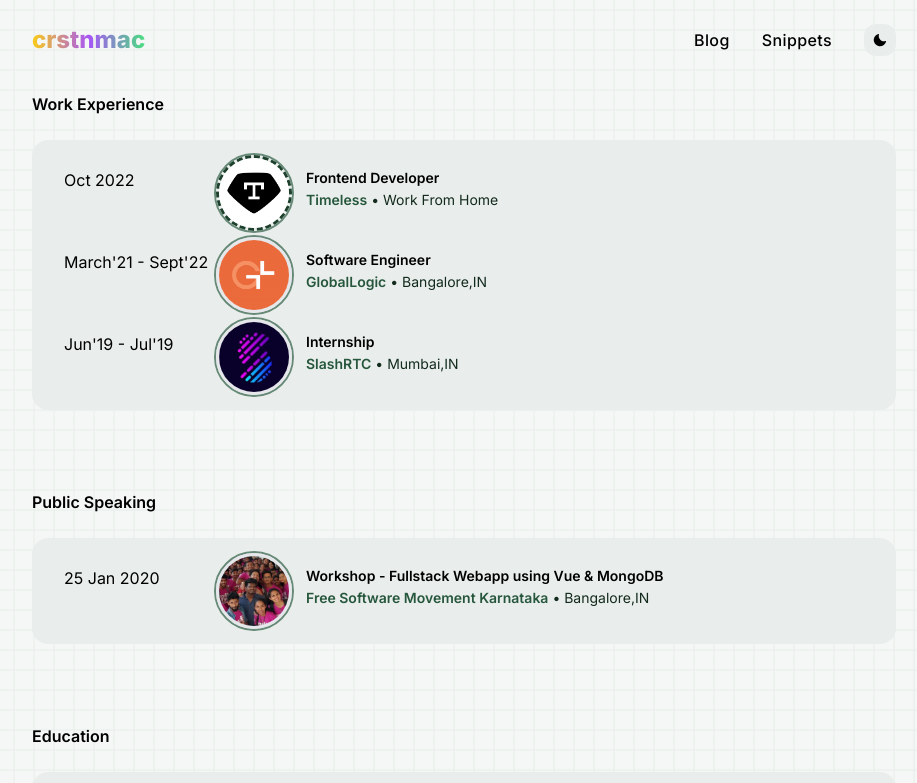
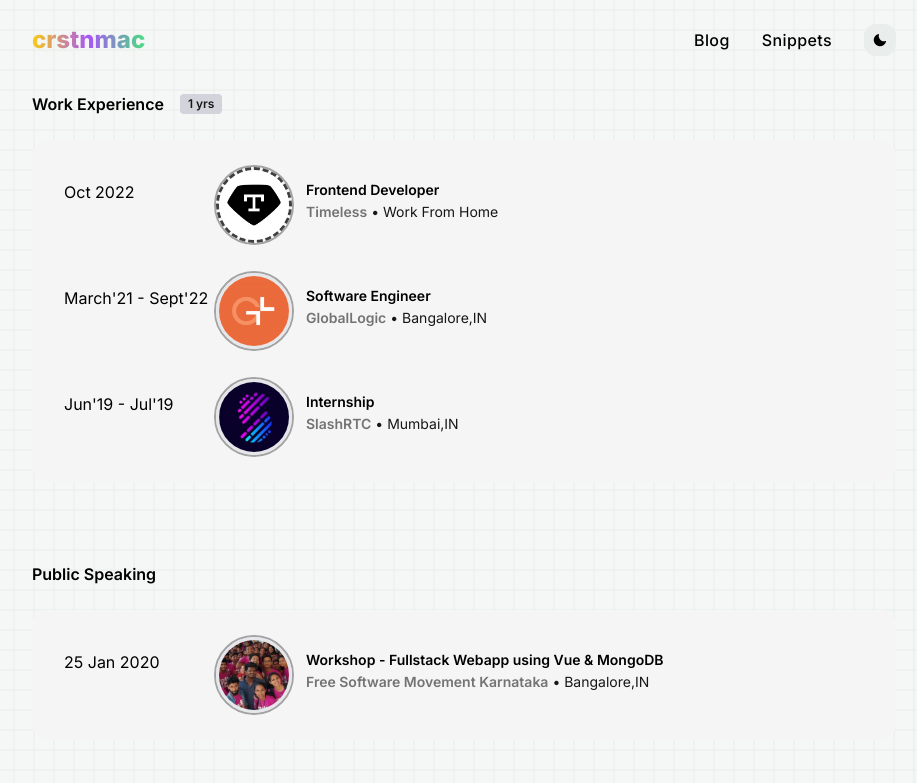
Before and after one commit to crstnmac/crstnmac.github.io, a Next.js app: page /about in a window 1280 px wide. Shown: the top 783 px of the page, without its empty margins (176-1093 px from the left). Built offline with nearby package versions, Linux system fonts and the light colour scheme.

Commit message:
feat(app): :sparkles: add medium blogs and fix experience section

```diff
--- a/app/(pages)/page.tsx
+++ b/app/(pages)/page.tsx
@@ -8,10 +8,99 @@ export default function Home() {
     .sort((a, b) => {
       return compareDesc(new Date(a.date), new Date(b.date));
     });
+
+  const experiences = [
+    {
+      name: 'Work Experience',
+      emoji: 'boy-coding',
+      info: [
+        {
+          place: 'Work from home',
+          date: "Oct'22",
+          topic: 'Frontend Developer',
+          event: 'Timeless',
+          eventlink: 'https://timeless.co/',
+          description: 'Working as a Frontend Developer',
+          img: 'timeless',
+          active: 'Present',
+          imgAlt: 'Image',
+        },
+        {
+          place: 'Bangalore,IN',
+          date: "March'21 - Sept'22",
+          topic: 'Software Engineer',
+          event: 'GlobalLogic',
+          eventlink: 'https://globallogic.com',
+          description:
+            'Migrated a large scale healthcare supplychain management product from AngularJS to Angular.',
+          gif: 'globallogic',
+        },
+        {
+          place: 'Mumbai,IN',
+          date: "Jun'19 - Jul'19",
+          topic: 'Internship',
+          event: 'SlashRTC',
+          eventlink: 'https://www.slashrtc.com/',
+          description:
+            'Develped a dashboard for Dialogflow of a chatbot using ReactJS',
+          img: 'slashrtc',
+          imgAlt: 'Image',
+        },
+      ],
+    },
+    {
+      name: "Public Speaking",
+      emoji: "fancy-face",
+      info: [
+        {
+          place: "Bangalore,IN",
+          date: "25 Jan 2020",
+          topic: "Workshop - Fullstack Webapp using Vue & MongoDB",
+          event: "Free Software Movement Karnataka",
+          eventlink: "https://fsmk.org",
+          description:
+            "In this 1 week workshop I spoke about how you can make a web application using Vue,MongoDB and NodeJS",
+          img: "fsmk2020",
+          imgAlt: "Image",
+        },
+      ],
+    },
+    {
+      name: "Education",
+      emoji: "nerd",
+      info: [
+        {
+          place: "Everywhere",
+          topic: "Self-learner",
+          about:
+            "From each job, class, co-worker, book, article, meet-up or life experience.",
+          description:
+            "This is how I learnt the 80% of what I know now and how I improve it. At the moment I'm learning ",
+          learnt: "TypeScript,Angular & Spring Boot",
+          gif: "selflearn",
+          active: "Always",
+        },
+        {
+          place: "Mangalore,IN",
+          date: "Aug'16 - Sep'20",
+          topic: "Computer Science, Bachelor Degree",
+          event: "Vivekananda College of Engineering and Technology",
+          eventlink: "https://vtu.ac.in",
+          description:
+            "I studied my university degree under Visvesvaraya Technological University(VTU). Here is what I learnt: ",
+          learnt: "Engineering Subjects, Grow as a person",
+          img: "vcet",
+          imgAlt: "VCET Puttur",
+        },
+      ],
+    },
+  ];
+
   return (
     <Box as="section">
       <AboutMe />
-      <BlogSection posts={posts} />
+      {/* <BlogSection posts={posts} /> */}
+      <ExperienceSection experiences={experiences} />
     </Box>
   );
 }
--- a/components/about-me.tsx
+++ b/components/about-me.tsx
@@ -18,6 +18,9 @@ export default function AboutMe() {
               Timeless.co
             </Link>
           </div>
+          <div className="text-sm font-medium pl-1 dark:text-black-200">
+            Working mostly on React, Next.js, TypeScript, React-Native, and TailwindCSS.
+          </div>
           <div className="text-md mt-4 font-semibold italic text-gray-400">
             &quot;Make it work, make it right, make it fast. &quot; - Kent Beck
           </div>
--- a/components/blog-section.tsx
+++ b/components/blog-section.tsx
@@ -22,7 +22,7 @@ export default function BlogSection({ posts }: { posts: Blog[] }) {
                 key={b._id}
                 className="relative group p-2 w-full sm:w-[330px] flex-none rounded-2xl bg-black-200 dark:bg-black-800 transition duration-700 ease-in-out overflow-hidden"
               >
-                <div className="hover:background-noisy pointer-events-none absolute inset-0 z-10 rounded-xl md:rounded-2xl lg:rounded-3xl"></div>
+                <div className="background-noisy pointer-events-none absolute inset-0 z-10 rounded-xl md:rounded-2xl lg:rounded-3xl"></div>
                 <Link
                   href={`/blogs/${b.slugAsParams}`}
                   className=" group flex flex-col "
--- a/components/experience-section.tsx
+++ b/components/experience-section.tsx
@@ -26,8 +26,19 @@ interface IExperiences {
   experiences: IExperience[];
 }
 
+function calculateExperience(date: string) {
+  const today = new Date();
+  const startDate = new Date(date);
+  const diffTime = Math.abs(today.getTime() - startDate.getTime());
+  const diffYears = Math.ceil(diffTime / (1000 * 60 * 60 * 24 * 365));
+  return diffYears;
+}
+
 export default function Experience(props: PropsWithChildren<IExperiences>) {
-  const { children, experiences } = props;
+  const { experiences } = props;
+
+  const experience = calculateExperience("2021-03-01")
+
   return (
     <Box as="section" className="px-0 w-full">
       {experiences.map((exp, id) => (
@@ -35,25 +46,25 @@ export default function Experience(props: PropsWithChildren<IExperiences>) {
           <div className="flex items-center justify-start">
             <div className="flex items-center">
               <p className="font-semibold text-base">{exp.name}</p>
-              {/* <span className="bg-gray-300 text-black-900 py-0.5 px-2 text-xs font-semibold rounded ml-2 sm:ml-4">
-                2yrs
-              </span> */}
+              {exp.name === 'Work Experience' && <span className="bg-gray-300 text-black-900 py-0.5 px-2 text-xs font-semibold rounded ml-2 sm:ml-4">
+                {experience} yrs
+              </span>}
             </div>
           </div>
-          <div className=" mt-6 rounded-2xl bg-brand-100  dark:bg-brand-800 bg-clip-border p-3 ">
+          <div className="mt-6 rounded-2xl bg-black-100  dark:bg-black-800 bg-clip-border p-3">
             {exp.info.map((exp, idx) => (
               <div
                 key={idx}
-                className="grid grid-cols-12 break-words bg-brand-100 dark:bg-brand-800 group"
+                className="grid grid-cols-12 break-words bg-black-100 dark:bg-black-800 group py-3"
               >
                 <div className="relative col-span-3  py-4 sm:px-5 text-right flex flex-row justify-between">
                   <p>{exp.date}</p>
 
-                  <div className="w-20 h-20 rounded-full absolute -right-[40.25px] top-1/2 -translate-y-1/2 border-brand-400 border-[2px] hidden sm:block">
+                  <div className="w-20 h-20 rounded-full absolute -right-[40.25px] top-1/2 -translate-y-1/2 border-black-400 border-[2px] hidden sm:block">
                     <Picture
                       className={t(
-                        "w-full h-full rounded-full absolute top-1/2 -translate-y-1/2 bg-brand-100 border-[3px] hidden sm:block",
-                        exp.active ? "border-brand-700 border-dashed" : ""
+                        "w-full h-full rounded-full absolute top-1/2 -translate-y-1/2 bg-black-100 border-[3px] hidden sm:block",
+                        exp.active ? "border-black-700 border-dashed" : ""
                       )}
                       alt=""
                       width={100}
@@ -74,13 +85,13 @@ export default function Experience(props: PropsWithChildren<IExperiences>) {
                     <div className="capitalize text-gray-500 text-sm font-medium flex items-center flex-wrap">
                       <Link
                         href={exp.eventlink || ""}
-                        className="text-brand-500 dark:text-brand-300 focus:outline-none cursor-pointer text-sm font-semibold max-w-max"
+                        className="text-black-500 dark:text-black-300 focus:outline-none cursor-pointer text-sm font-semibold max-w-max"
                         animatedUnderline
                       >
                         {exp.event}
                       </Link>
                       {exp.place ? (
-                        <span className="ml-1 font-normal text-brand-900 dark:text-brand-400">
+                        <span className="ml-1 font-normal text-black-900 dark:text-black-400">
                           {"• " + exp.place}
                         </span>
                       ) : null}
--- a/contentlayer.config.ts
+++ b/contentlayer.config.ts
@@ -111,7 +111,7 @@ export default makeSource({
       [
         rehypePrettyCode,
         {
-          theme: "material-darker",
+          theme: "material-theme-darker",
           // theme: JSON.parse(readFileSync(themePath, "utf-8")),
           onVisitLine(node: any) {
             // Prevent lines from collapsing in `display: grid` mode, and allow empty
--- a/next.config.mjs
+++ b/next.config.mjs
@@ -1,28 +1,37 @@
-import { withContentlayer } from 'next-contentlayer'
-
 /** @type {import('next').NextConfig} */
 const nextConfig = {
   experimental: {
     appDir: true,
-    fontLoaders: [
-      { loader: '@next/font/google', options: { subsets: ['latin'] } },
-    ],
-    forceSwcTransforms: true,
+    mdxRs: true,
   },
   images: {
     dangerouslyAllowSVG: true,
     domains: [
-      'user-images.githubusercontent.com',
-      'avatars.githubusercontent.com',
-      'raw.githubusercontent.com',
-      'lanyard.cnrad.dev',
-      'discord.com',
-      'grainy-gradients.vercel.app',
-      'img.freepik.com',
+      "user-images.githubusercontent.com",
+      "avatars.githubusercontent.com",
+      "raw.githubusercontent.com",
+      "lanyard.cnrad.dev",
+      "discord.com",
+      "grainy-gradients.vercel.app",
+      "img.freepik.com",
     ],
     contentSecurityPolicy: "default-src 'self'; script-src 'none'; sandbox;",
   },
+  modularizeImports: {
+    "react-icons/ri": {
+      transform: "react-icons/ri/{{member}}",
+    },
+    "react-icons/si": {
+      transform: "react-icons/si/{{member}}",
+    },
+  },
   reactStrictMode: true,
-}
+  webpack(config) {
+    config.infrastructureLogging = {
+      level: "error",
+    };
+    return config;
+  },
+};
 
-export default withContentlayer(nextConfig)
+export default nextConfig;
--- a/tailwind.config.js
+++ b/tailwind.config.ts
@@ -1,15 +1,14 @@
-const { fontFamily } = require("tailwindcss/defaultTheme");
 /** @type {import('tailwindcss').Config} */
+
 module.exports = {
   content: [
     "./app/**/*.{js,ts,jsx,tsx}",
     "./pages/**/*.{js,ts,jsx,tsx}",
     "./components/**/*.{js,ts,jsx,tsx}",
-    "./content/**/*.{md,mdx}",
   ],
   darkMode: "class",
   theme: {
-    typography: (theme) => ({}),
+    typography: () => ({}),
     extend: {
       colors: {
         black: {
@@ -40,8 +39,8 @@ module.exports = {
       },
     },
     fontFamily: {
-      sans: ["Inter", ...fontFamily.sans],
-      mono: ["Fira\\ Code", ...fontFamily.mono],
+      sans: ['var(--font-inter)'],
+      mono: ['var(--font-fira-code)'],
     },
     keyframes: {
       jelly: {
--- a/tsconfig.json
+++ b/tsconfig.json
@@ -29,8 +29,7 @@
     "**/*.ts",
     "**/*.tsx",
     ".next/types/**/*.ts",
-    ".contentlayer/generated",
-    "contentlayer.config.ts"
+    ".contentlayer/generated"
   ],
   "exclude": ["node_modules"]
 }
```
Also changed, not shown: app/(pages)/blogs/page.tsx (+41 -10 lines), app/layout.tsx (+10 -6 lines), components/code-title.tsx (+0 -75 lines), package.json (+17 -18 lines), 2 other files (tests, documents, lock files or other folders).
